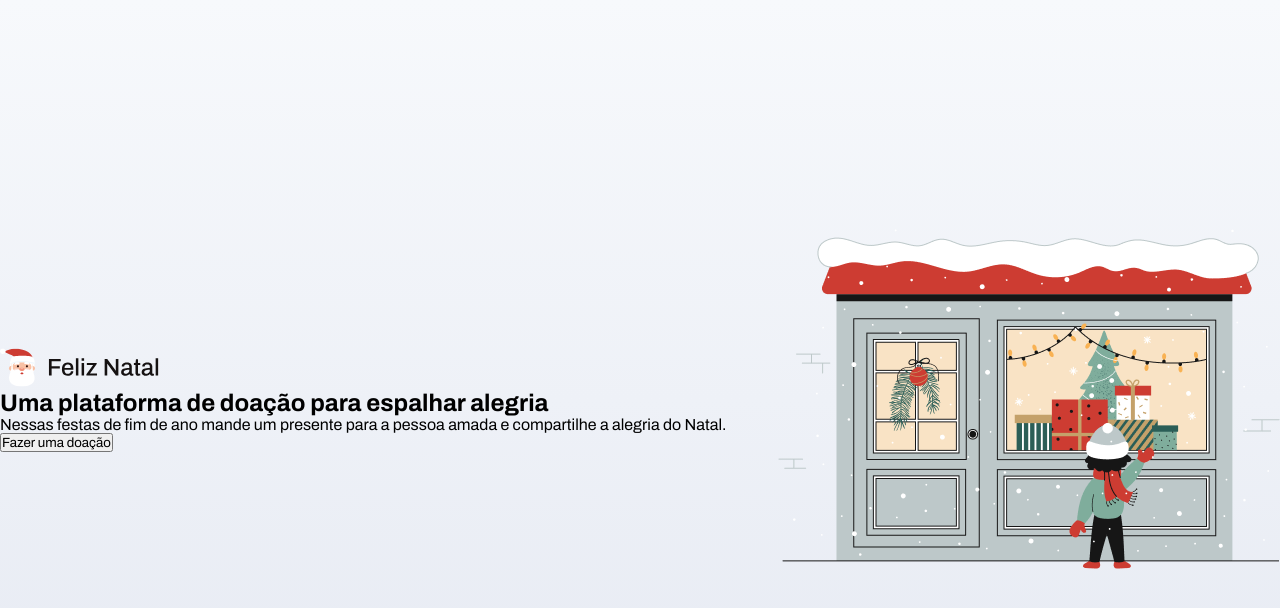
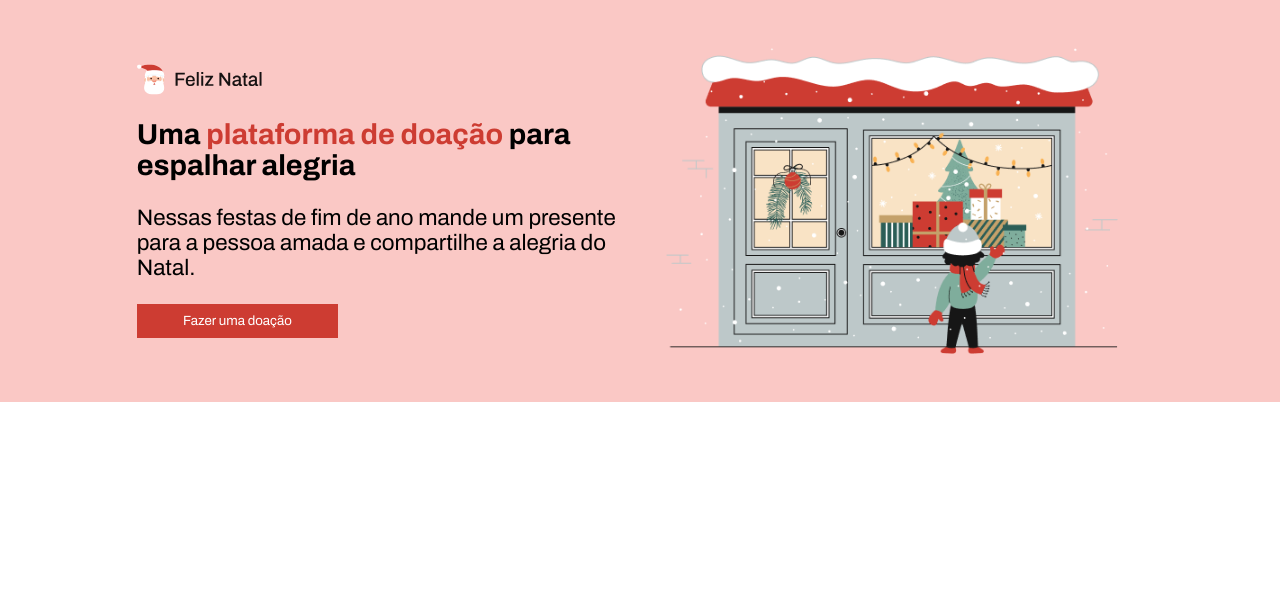
Before and after one commit to fmascena-dev/DesafiosColab, a Vue app in the folder Desafio10/: page / in a window 1280 px wide. Shown: the top 608 px of the page. Built offline with nearby package versions, Linux system fonts and the light colour scheme.

Commit message:
iniciando o cronômetro

```diff
--- a/Desafio10/src/components/Inicio.vue
+++ b/Desafio10/src/components/Inicio.vue
@@ -3,27 +3,85 @@ import logo from '../assets/logo2.svg';
 </script>
 
 <template>
-  <section>
-    <div>
+  <header>
+    <section class="section-inicio">
+      <div class="inicio">
         <img :src="logo" alt="logo com feliz natal" />
         <h1>Uma <span>plataforma de doação</span> para espalhar alegria</h1>
         <p>
           Nessas festas de fim de ano mande um presente para a pessoa amada e
           compartilhe a alegria do Natal.
         </p>
-      <button>Fazer uma doação</button>
+        <button class="btn">Fazer uma doação</button>
       </div>
-    <div>
+      <div class="loja">
         <img src="../assets/loja.png" alt="imagem de loja" />
       </div>
     </section>
+  </header>
 </template>
 <style scoped lang="scss">
-section {
+header {
   display: flex;
+  align-items: center;
+  justify-content: center;
+  background-color: #fac8c5;
+  padding: 3rem 5rem;
+}
+
+.section-inicio {
+  display: flex;
+  justify-content: space-evenly;
+  align-items: center;
+  width: 90%;
+}
+
+.inicio {
+  display: flex;
+  flex-direction: column;
   justify-content: space-between;
-  align-items: center;
-  height: 100vh;
-  background: linear-gradient(180deg, #f7f9fc 0%, #e5e9f2 100%);
+  width: 50%;
+  gap: 1.5rem;
+
+  h1 {
+    font-size: 1.8rem;
+  }
+
+  img {
+    width: 25%;
+  }
+
+  span {
+    color: rgb(205, 60, 50);
+  }
+
+  p {
+    font-size: 1.4rem;
+  }
+
+  .btn {
+    background-color: rgb(205, 60, 50);
+    color: white;
+    border: none;
+    width: 40%;
+    padding: 0.6rem 1.2rem;
+    cursor: pointer;
+    transition: background-color 0.3s ease;
+
+    &:hover {
+      background-color: rgb(255, 0, 0);
+      text-decoration: underline;
+      box-shadow: 1px 1px 10px 1px #000;
+    }
+  }
+}
+
+.loja {
+  display: flex;
+  justify-content: center;
+
+  img {
+    width: 90%;
+  }
 }
 </style>
```
Also changed, not shown: Desafio10/src/components/Cronometro.vue (+66 -0 lines). Lines whose indentation alone changed are shown as unchanged.
